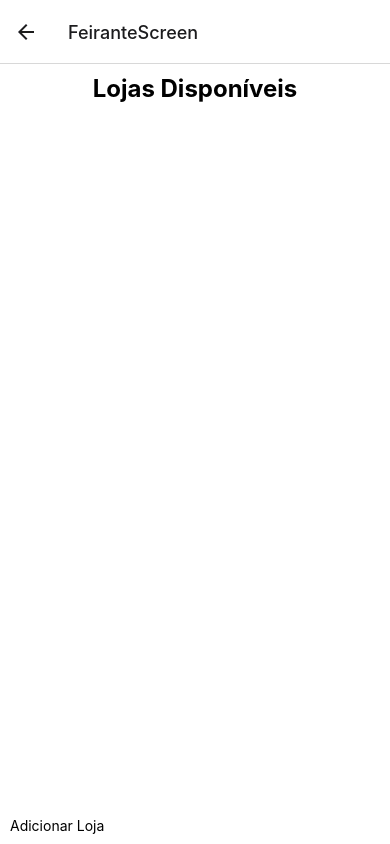
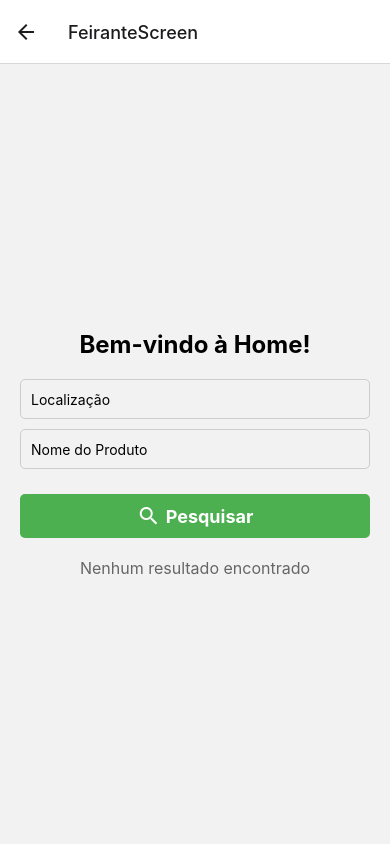
Before and after one commit to MarceloDev1/XepaFoodApp, a React Native app: screen /FeiranteScreen in a window 390 px wide. Built offline with nearby package versions, Linux system fonts and the light colour scheme.

Commit message:
Front End de Compra de Produto

```diff
--- a/App.js
+++ b/App.js
@@ -10,6 +10,7 @@ import CadastrarLojaScreen from './src/views/CadastrarLojaScreen';
 import EstoqueScreen from './src/views/EstoqueScreen';
 import FeiranteScreen from './src/views/FeiranteScreen';
 import EditarLojaScreen from './src/views/EditarLojaScreen';
+import ComprarScreen from './src/views/ComprarScreen';
 import EditarProdutoScreen from './src/views/EditarProdutoScreen';
 import CadastroLojaScreen from './src/views/CadastroLojaScreen';
 
@@ -30,6 +31,7 @@ export default function App() {
           <Stack.Screen name="CadastroLoja" component={CadastroLojaScreen} />
           <Stack.Screen name="Estoque" component={EstoqueScreen} />
           <Stack.Screen name="EditarProdutoScreen" component={EditarProdutoScreen} />
+          <Stack.Screen name="ComprarScreen" component={ComprarScreen} />
         </Stack.Navigator>
       </NavigationContainer>
     </AuthProvider>
--- /dev/null
+++ b/src/views/ComprarScreen.js
@@ -0,0 +1,218 @@
+import React, { useEffect, useState } from "react";
+import { View, Text, TextInput, StyleSheet, TouchableOpacity, FlatList, Alert } from "react-native";
+import Icon from 'react-native-vector-icons/MaterialIcons';
+import api from '../services/axios';
+import { useAuth } from '../context/AuthContext';
+
+const ComprarScreen = ({ route, navigation }) => {
+  const { idLoja } = route.params;
+  const [produtos, setProdutos] = useState([]);
+  const [pesquisa, setPesquisa] = useState('');
+  const { user } = useAuth(); //Aqui está causando problema para carregar a pagina
+
+  // Função para carregar os produtos ao abrir a tela
+  useEffect(() => {
+    carregarProdutos();
+  }, []);
+
+  const carregarProdutos = async () => {
+    try {
+      const response = await api.get(`/api/Produto/RetornarProdutosPorIdLoja`, {
+        params: {
+          idLoja
+        },
+      });
+      // Adiciona um campo 'quantidadeComprada' inicializado em 0 para cada produto
+      const produtosComQuantidade = response.data.map(produto => ({
+        ...produto,
+        quantidadeComprada: 0,
+      }));
+      setProdutos(produtosComQuantidade);
+      console.log("Produtos carregados:", response.data);
+    } catch (error) {
+      console.error("Erro ao carregar produtos:", error);
+      Alert.alert("Erro", "Não foi possível carregar os produtos.");
+    }
+  };
+
+  // Função para atualizar a quantidade de compra de um produto
+  const alterarQuantidade = (index, operacao) => {
+    setProdutos((prevProdutos) =>
+      prevProdutos.map((produto, i) =>
+        i === index
+          ? {
+              ...produto,
+              quantidadeComprada: Math.max(
+                0,
+                Math.min(produto.quantidade, produto.quantidadeComprada + operacao)
+              ),
+            }
+          : produto
+      )
+    );
+  };
+
+  // Função para processar a compra
+  const handleComprar = async () => {
+    const produtosParaComprar = produtos
+      .filter(produto => produto.quantidadeComprada > 0)
+      .map(produto => ({
+        idProduto: produto.idProduto,
+        quantidade: produto.quantidadeComprada,
+        precoUnitario: produto.preco,
+      }));
+
+    if (produtosParaComprar.length > 0) {
+      const compra = {
+        idUsuario: user?.idUsuario, //Aqui está causando problema para carregar a pagina
+        idStatusCompra: 0,
+        produtos: produtosParaComprar,
+      };
+
+      try {
+        const response = await api.post('/api/Compra/ComprarProduto', compra);
+        if (response.status === 200) {
+          Alert.alert("Sucesso", response.data.mensagem);
+          navigation.goBack();
+        } else {
+          Alert.alert("Erro", "Erro ao tentar realizar a compra.");
+        }
+      } catch (error) {
+        console.error("Erro ao comprar produtos:", error);
+        Alert.alert("Erro", "Não foi possível concluir a compra.");
+      }
+    } else {
+      Alert.alert("Aviso", "Selecione ao menos um produto para comprar.");
+    }
+  };
+
+  return (
+    <View style={styles.container}>
+      <Text style={styles.title}>Detalhes da Loja</Text>
+
+      {/* Campo de pesquisa */}
+      <TextInput
+        style={styles.input}
+        placeholder="Pesquisar Produto"
+        value={pesquisa}
+        onChangeText={setPesquisa}
+      />
+
+      {/* Botão de pesquisa */}
+      <TouchableOpacity style={styles.searchButton} onPress={carregarProdutos}>
+        <Icon name="search" size={24} color="#fff" />
+        <Text style={styles.searchButtonText}>Pesquisar</Text>
+      </TouchableOpacity>
+
+      {/* Listagem de produtos */}
+      {produtos.length > 0 ? (
+        <FlatList
+          data={produtos}
+          keyExtractor={(item, index) => index.toString()}
+          renderItem={({ item, index }) => (
+            <View style={styles.productItem}>
+              <Text style={styles.productText}>Nome: {item.nomeProduto}</Text>
+              <Text style={styles.productText}>Preço: R$ {item.preco.toFixed(2)}</Text>
+              <Text style={styles.productText}>Descrição: {item.descricao}</Text>
+              <Text style={styles.productText}>Disponível: {item.quantidade}</Text>
+
+              {/* Controles de quantidade */}
+              <View style={styles.counterContainer}>
+                <TouchableOpacity onPress={() => alterarQuantidade(index, -1)}>
+                  <Icon name="remove-circle-outline" size={24} color="#d9534f" />
+                </TouchableOpacity>
+                <Text style={styles.quantityText}>{item.quantidadeComprada}</Text>
+                <TouchableOpacity onPress={() => alterarQuantidade(index, 1)}>
+                  <Icon name="add-circle-outline" size={24} color="#5cb85c" />
+                </TouchableOpacity>
+              </View>
+            </View>
+          )}
+        />
+      ) : (
+        <Text style={styles.noResultsText}>Nenhum produto encontrado</Text>
+      )}
+
+      {/* Botão de comprar */}
+      <TouchableOpacity style={styles.buyButton} onPress={handleComprar}>
+        <Text style={styles.buyButtonText}>Comprar</Text>
+      </TouchableOpacity>
+    </View>
+  );
+};
+
+const styles = StyleSheet.create({
+  container: {
+    flex: 1,
+    padding: 20,
+    backgroundColor: '#fff',
+  },
+  title: {
+    fontSize: 24,
+    fontWeight: "bold",
+    marginBottom: 20,
+    textAlign: "center",
+  },
+  input: {
+    height: 40,
+    borderColor: '#ccc',
+    borderWidth: 1,
+    borderRadius: 5,
+    paddingHorizontal: 10,
+    marginBottom: 10,
+  },
+  searchButton: {
+    flexDirection: 'row',
+    alignItems: 'center',
+    justifyContent: 'center',
+    backgroundColor: '#4CAF50',
+    padding: 10,
+    borderRadius: 5,
+    marginBottom: 20,
+  },
+  searchButtonText: {
+    color: '#fff',
+    fontSize: 18,
+    fontWeight: 'bold',
+    marginLeft: 5,
+  },
+  productItem: {
+    backgroundColor: '#f9f9f9',
+    padding: 15,
+    borderRadius: 5,
+    marginBottom: 10,
+    borderWidth: 1,
+    borderColor: '#ddd',
+  },
+  productText: {
+    fontSize: 16,
+  },
+  counterContainer: {
+    flexDirection: "row",
+    alignItems: "center",
+    marginTop: 10,
+  },
+  quantityText: {
+    fontSize: 16,
+    marginHorizontal: 10,
+  },
+  noResultsText: {
+    fontSize: 16,
+    color: '#666',
+    textAlign: 'center',
+  },
+  buyButton: {
+    backgroundColor: '#007BFF',
+    padding: 15,
+    borderRadius: 5,
+    alignItems: 'center',
+    marginTop: 20,
+  },
+  buyButtonText: {
+    color: '#fff',
+    fontSize: 18,
+    fontWeight: 'bold',
+  },
+});
+
+export default ComprarScreen;
--- a/src/views/FeiranteScreen.js
+++ b/src/views/FeiranteScreen.js
@@ -1,91 +1,74 @@
-import React, { useEffect, useState } from 'react';
-import { CheckBox, View, Text, FlatList, StyleSheet, Alert, TouchableOpacity } from 'react-native';
+import React, { useState } from "react";
+import { View, Text, TextInput, StyleSheet, TouchableOpacity, FlatList, Alert } from "react-native";
+import Icon from 'react-native-vector-icons/MaterialIcons';
 import api from '../services/axios';
-import { useAuth } from '../context/AuthContext';
-import Icon from 'react-native-vector-icons/MaterialIcons';
 
-const FeiranteScreen = ({ navigation }) => {
-  const { user } = useAuth();
-  const [lojas, setLojas] = useState([]);
+const HomeScreen = ({ navigation }) => {
+  const [localizacao, setLocalizacao] = useState('');
+  const [produto, setProduto] = useState('');
+  const [resultados, setResultados] = useState([]);
 
-  useEffect(() => {
-    const unsubscribe = navigation.addListener('focus', () => {
-      fetchLojas();
-    });
-
-    return unsubscribe;
-  }, [navigation]);
-
+  const handlePesquisa = async () => {
+    try {
+      const response = await api.get(`/api/Estoque/RetornarEstoque`, {
+        params: {
+          nomeProduto: produto,
+          localizacao: localizacao,
+        },
+      });
+      setResultados(response.data);
+      console.log("Resultado da pesquisa:", response.data);
+    } catch (error) {
+      console.error("Erro ao pesquisar:", error);
+      Alert.alert("Erro", "Não foi possível realizar a pesquisa.");
+    }
+  };
 
   const handleEdit = (idLoja) => {
     console.log(idLoja);
     navigation.navigate('EditarLojaScreen', { idLoja });
   };
 
-  const handleDelete = async (idLoja) => {
-    try {
-      const response = await api.post(`/api/Loja/ExcluirLoja?idLoja=${idLoja}`);
-
-      if (response.status === 200) {
-        Alert.alert('Sucesso', `Loja com ID: ${idLoja} foi deletada.`);
-        // Remove a loja da lista de lojas localmente
-        fetchLojas();
-      } else {
-        Alert.alert('Erro', 'Não foi possível deletar a loja.');
-      }
-    } catch (error) {
-      console.error('Erro ao deletar a loja:', error);
-      Alert.alert('Erro', 'Erro ao deletar a loja.');
-    }
-  };
-
-  const fetchLojas = async () => {
-    try {
-      const response = await api.get(`/api/Loja/RetornarLojaPorIdUsuario?idUsuario=${user.idUsuario}`);
-      if (response.status === 200) {
-        setLojas(response.data);
-      } else {
-        Alert.alert('Erro', 'Não foi possível carregar as lojas.');
-      }
-    } catch (error) {
-      console.error('Erro ao buscar lojas:', error);
-      Alert.alert('Erro', 'Erro ao carregar as lojas.');
-    }
-  };
-
-
-
-  const renderLoja = ({ item }) => (
-    <View style={styles.card}>
-      <View style={styles.info}>
-        <Text style={styles.cardTitle}>{item.nomeLoja}</Text>
-        <Text style={styles.cardSubtitle}>{item.localizacao}</Text>
-      </View>
-      <TouchableOpacity onPress={() => handleEdit(item.idLoja)}>
-        <Icon name="edit" size={24} color="blue" style={styles.icon} />
-      </TouchableOpacity>
-      <TouchableOpacity onPress={() => handleDelete(item.idLoja)}>
-        <Icon name="delete" size={24} color="red" style={styles.icon} />
-      </TouchableOpacity>
-    </View>
-  );
-
-  const handleAddLoja = () => {
-    navigation.navigate('CadastroLoja', { idUsuario: user.idUsuario });
-  };
-
   return (
     <View style={styles.container}>
-      <Text style={styles.title}>Lojas Disponíveis</Text>
-      <FlatList
-        data={lojas}
-        keyExtractor={(item) => item.idLoja.toString()}
-        renderItem={renderLoja}
-        contentContainerStyle={styles.grid}
+      <Text style={styles.title}>Bem-vindo à Home!</Text>
+
+      <TextInput
+        style={styles.input}
+        placeholder="Localização"
+        value={localizacao}
+        onChangeText={setLocalizacao}
       />
-      <TouchableOpacity style={styles.addButton} onPress={handleAddLoja}>
-        <Text style={styles.addButtonText}>Adicionar Loja</Text>
+
+      <TextInput
+        style={styles.input}
+        placeholder="Nome do Produto"
+        value={produto}
+        onChangeText={setProduto}
+      />
+
+      <TouchableOpacity style={styles.searchButton} onPress={handlePesquisa}>
+        <Icon name="search" size={24} color="#fff" />
+        <Text style={styles.searchButtonText}>Pesquisar</Text>
       </TouchableOpacity>
+
+      {resultados.length > 0 ? (
+        <FlatList
+          data={resultados}
+          keyExtractor={(item, index) => index.toString()}
+          renderItem={({ item }) => (
+            <TouchableOpacity
+              style={styles.resultItem}
+              onPress={() => handleEdit(item.idLoja)}  // Usa handleEdit ao clicar no cartão
+            >
+              <Text style={styles.resultText}>Nome da Loja: {item.nomeLoja}</Text>
+              <Text style={styles.resultText}>Localização: {item.localizacao}</Text>
+            </TouchableOpacity>
+          )}
+        />
+      ) : (
+        <Text style={styles.noResultsText}>Nenhum resultado encontrado</Text>
+      )}
     </View>
   );
 };
@@ -93,50 +76,55 @@ const FeiranteScreen = ({ navigation }) => {
 const styles = StyleSheet.create({
   container: {
     flex: 1,
-    backgroundColor: '#fff',
-    padding: 10,
+    justifyContent: "center",
+    alignItems: "center",
+    padding: 20,
   },
   title: {
     fontSize: 24,
-    fontWeight: 'bold',
-    textAlign: 'center',
+    fontWeight: "bold",
     marginBottom: 20,
   },
-  grid: {
-    paddingBottom: 10,
+  input: {
+    height: 40,
+    borderColor: '#ccc',
+    borderWidth: 1,
+    borderRadius: 5,
+    paddingHorizontal: 10,
+    marginBottom: 10,
+    width: '100%',
   },
-  card: {
+  searchButton: {
     flexDirection: 'row',
     alignItems: 'center',
-    backgroundColor: '#f8f8f8',
-    padding: 20,
-    margin: 10,
-    borderRadius: 8,
-    shadowColor: '#000',
-    shadowOffset: { width: 0, height: 2 },
-    shadowOpacity: 0.1,
-    shadowRadius: 5,
-    justifyContent: 'space-between',
+    justifyContent: 'center',
+    backgroundColor: '#4CAF50',
+    padding: 10,
+    borderRadius: 5,
+    marginTop: 15,
+    width: '100%',
   },
-  info: {
-    flex: 1,
-    marginLeft: 10,
-  },
-  cardTitle: {
+  searchButtonText: {
+    color: '#fff',
     fontSize: 18,
     fontWeight: 'bold',
-    marginBottom: 5,
+    marginLeft: 5,
   },
-  cardSubtitle: {
-    fontSize: 14,
-    color: '#777',
+  resultItem: {
+    padding: 15,
+    borderRadius: 8,
+    backgroundColor: '#f5f5f5',
+    marginVertical: 5,
+    width: '100%',
   },
-  icon: {
-    marginLeft: 10,
+  resultText: {
+    fontSize: 16,
   },
-  checkbox: {
-    alignSelf: 'center'
-  }
+  noResultsText: {
+    fontSize: 16,
+    color: '#666',
+    marginTop: 20,
+  },
 });
 
-export default FeiranteScreen;
+export default HomeScreen;
--- a/src/views/HomeScreen.js
+++ b/src/views/HomeScreen.js
@@ -6,7 +6,7 @@ import api from '../services/axios';
 const HomeScreen = ({ navigation }) => {
   const [localizacao, setLocalizacao] = useState('');
   const [produto, setProduto] = useState('');
-  const [resultados, setResultados] = useState([]);  // Estado para armazenar o resultado da pesquisa
+  const [resultados, setResultados] = useState([]);
 
   const handlePesquisa = async () => {
     try {
@@ -16,8 +16,6 @@ const HomeScreen = ({ navigation }) => {
           localizacao: localizacao,
         },
       });
-
-      // Atualiza o estado 'resultados' com a resposta da pesquisa
       setResultados(response.data);
       console.log("Resultado da pesquisa:", response.data);
     } catch (error) {
@@ -26,11 +24,14 @@ const HomeScreen = ({ navigation }) => {
     }
   };
 
+  const handlePressItem = (idLoja) => {
+    navigation.navigate("ComprarScreen", { idLoja });
+  };
+
   return (
     <View style={styles.container}>
       <Text style={styles.title}>Bem-vindo à Home!</Text>
 
-      {/* Filtro por localização */}
       <TextInput
         style={styles.input}
         placeholder="Localização"
@@ -38,7 +39,6 @@ const HomeScreen = ({ navigation }) => {
         onChangeText={setLocalizacao}
       />
 
-      {/* Filtro por produto */}
       <TextInput
         style={styles.input}
         placeholder="Nome do Produto"
@@ -46,26 +46,23 @@ const HomeScreen = ({ navigation }) => {
         onChangeText={setProduto}
       />
 
-      {/* Botão de pesquisa */}
       <TouchableOpacity style={styles.searchButton} onPress={handlePesquisa}>
         <Icon name="search" size={24} color="#fff" />
         <Text style={styles.searchButtonText}>Pesquisar</Text>
       </TouchableOpacity>
 
-      {/* Exibe os resultados da pesquisa */}
       {resultados.length > 0 ? (
         <FlatList
           data={resultados}
           keyExtractor={(item, index) => index.toString()}
           renderItem={({ item }) => (
-            <View style={styles.resultItem}>
-              <Text style={styles.resultText}>Nome do Produto: {item.nomeProduto}</Text>
-              <Text style={styles.resultText}>Descrição: {item.descricaoProduto}</Text>
+            <TouchableOpacity
+              style={styles.resultItem}
+              onPress={() => handlePressItem(item.idLoja)}
+            >
               <Text style={styles.resultText}>Nome da Loja: {item.nomeLoja}</Text>
-              <Text style={styles.resultText}>Localização: {item.localizacaoLoja}</Text>
-              <Text style={styles.resultText}>Preço: R$ {item.preco}</Text>
-              <Text style={styles.resultText}>Quantidade: {item.quantidade}</Text>
-            </View>
+              <Text style={styles.resultText}>Localização: {item.localizacao}</Text>
+            </TouchableOpacity>
           )}
         />
       ) : (
@@ -113,9 +110,10 @@ const styles = StyleSheet.create({
     marginLeft: 5,
   },
   resultItem: {
-    padding: 10,
-    borderBottomColor: '#ccc',
-    borderBottomWidth: 1,
+    padding: 15,
+    borderRadius: 8,
+    backgroundColor: '#f5f5f5',
+    marginVertical: 5,
     width: '100%',
   },
   resultText: {
```
